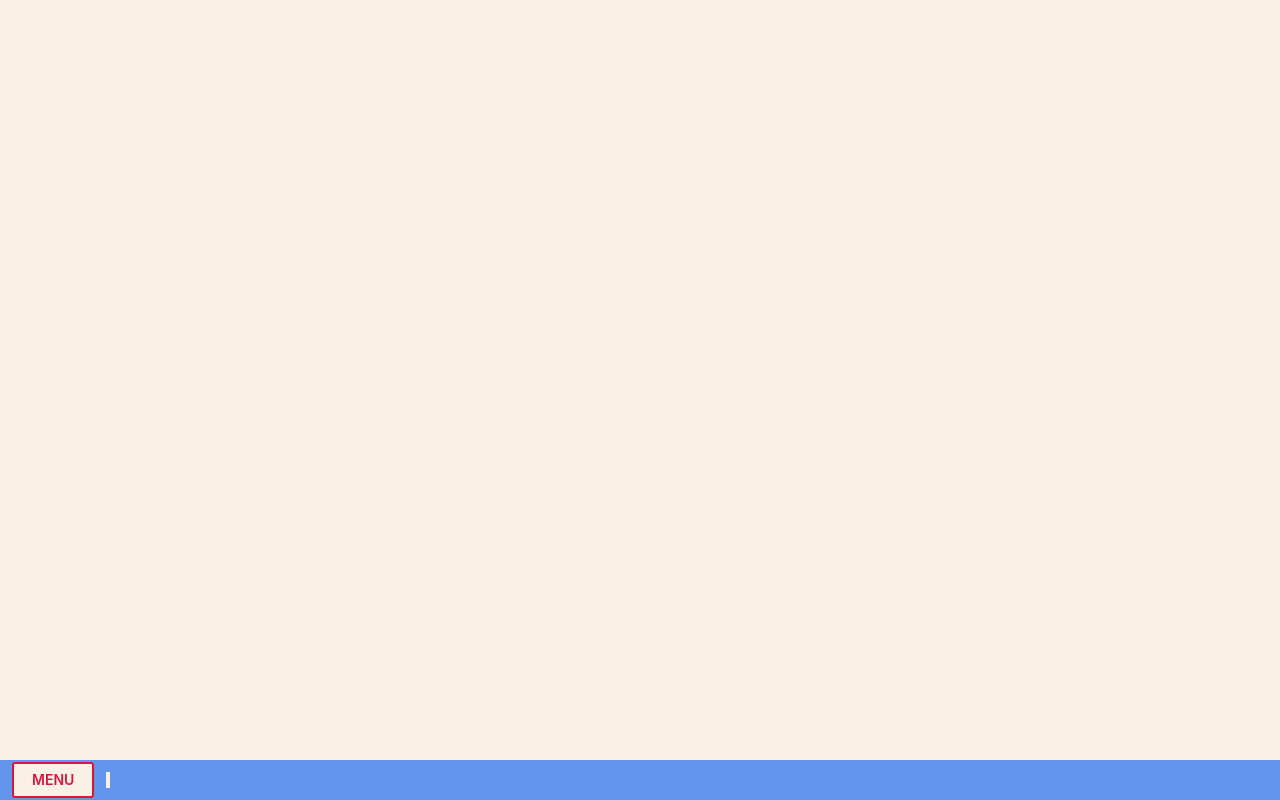
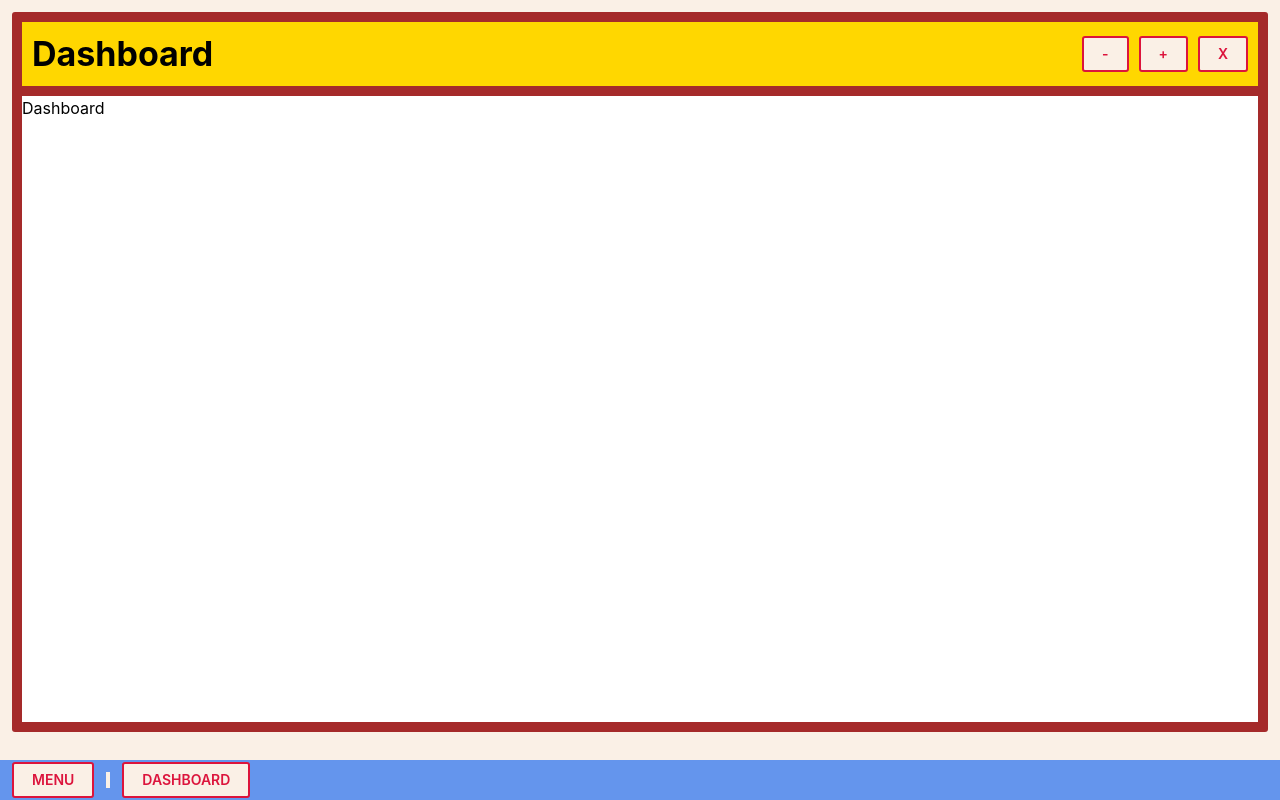
Before and after one commit to jmhar3/hommey, a React (Vite) app: page / in a window 1280 px wide. Built offline with nearby package versions, Linux system fonts and the light colour scheme.

Commit message:
set initial active windows

```diff
--- a/src/App.tsx
+++ b/src/App.tsx
@@ -4,14 +4,16 @@ import { useState } from "react";
 
 import Window from "./components/Window";
 
-import type { Window as WindowType } from "./screens";
+import { menu, type Window as WindowType } from "./screens";
 
 export interface ActiveWindow extends WindowType {
   isOpen: boolean;
 }
 
 function App() {
-  const [activeWindows, setActiveWindows] = useState<ActiveWindow[]>([]);
+  const [activeWindows, setActiveWindows] = useState<ActiveWindow[]>([
+    { ...menu[0].windows[0], isOpen: true },
+  ]);
 
   const setActiveWindow = (window: WindowType, isOpen: boolean) => {
     setActiveWindows((existingWindows) => {
@@ -33,7 +35,7 @@ function App() {
 
   return (
     <Stack w="100vw" h="100vh" bg="linen">
-      <Box h="95vh">
+      <Box h="95vh" p="sm">
         {activeWindows.map(
           (activeWindow) =>
             activeWindow.isOpen && (
```
